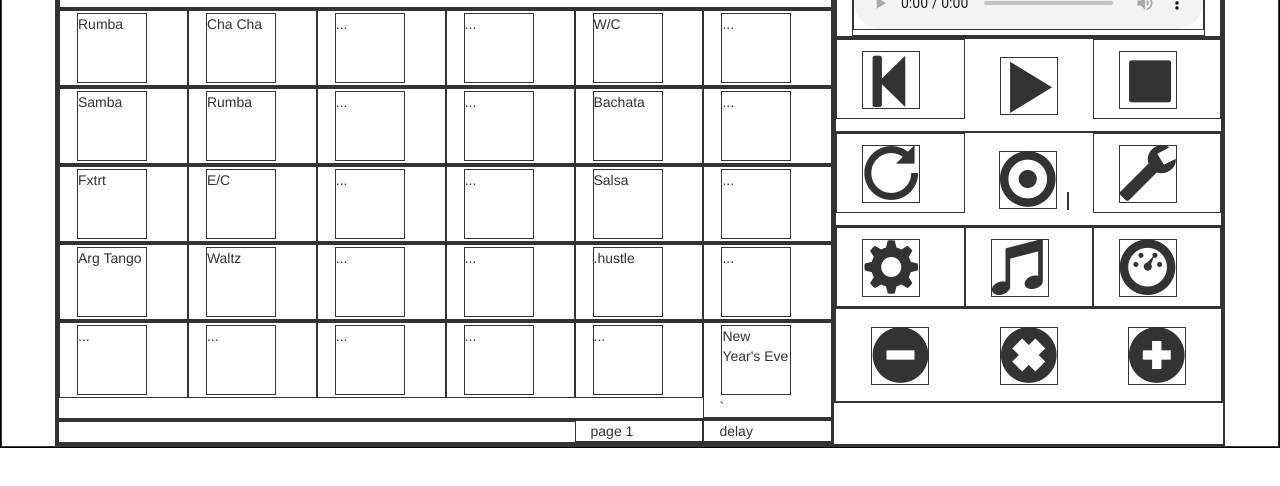
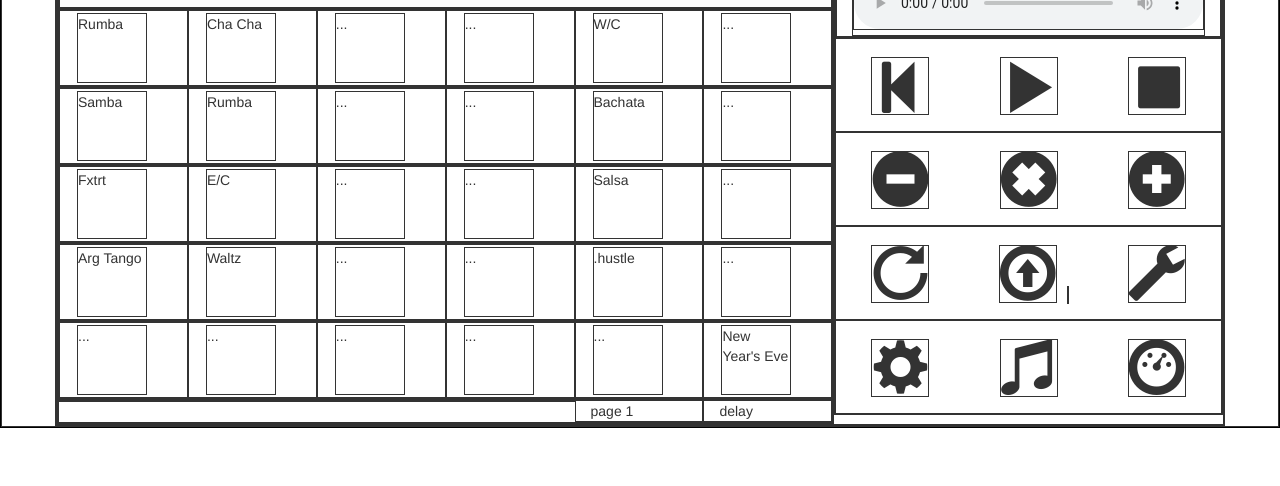
Before and after one commit to IljaGoushcha/emphonic_player_ui, a website: page emphonic_player_v01.html in a window 1280 px wide. Shown: the part 116-602 px from the top of the page. Drawn offline with Linux system fonts and the light colour scheme; no server answers.

Commit message:
added ng-controller to modal, minor bug fixed

```diff
--- a/app.js
+++ b/app.js
@@ -44,6 +44,7 @@ angular.module('EmphonicPlayer').controller('MainCtrl', function($scope, $http,
     };
 
     $scope.getAmazonURL = function() {
+        console.log("inside getAmazonURL");
         $http.get('http://localhost:3000/amazon/sign_key').success(function(response){
             $scope.response = response;
             console.log(response.key);
--- a/emphonic_player_v01.html
+++ b/emphonic_player_v01.html
@@ -63,7 +63,8 @@
               <div class="col-xs-2 col-sm-2 col-md-2 col-lg-2"><div class="folder">...</div></div>
               <div class="col-xs-2 col-sm-2 col-md-2 col-lg-2"><div class="folder">...</div></div>
               <div class="col-xs-2 col-sm-2 col-md-2 col-lg-2"><div class="folder">...</div></div>
-              <div class="col-xs-2 col-sm-2 col-md-2 col-lg-2"><div class="folder">New Year's Eve</div>`</div>
+              <div class="col-xs-2 col-sm-2 col-md-2 col-lg-2"><div class="folder">New Year's Eve</div>
+            </div>
             </div>
             <div class="row">
               <div class="col-xs-8 col-sm-8 col-md-8 col-lg-8"></div>
@@ -99,30 +100,31 @@
             </div>
           </div>
           <div class="row">
-            <div class="col-xs-4 col-sm-4 col-md-4 col-lg-4"><i class="glyphicon glyphicon-step-backward"></i></div>
+            <div class="col-xs-4 col-sm-4 col-md-4 col-lg-4 btn"><i class="glyphicon glyphicon-step-backward"></i></div>
             <div class="col-xs-4 col-sm-4 col-md-4 col-lg-4 btn"><i class="glyphicon glyphicon-play" ng-click="playButton()"></i></div>
-            <div class="col-xs-4 col-sm-4 col-md-4 col-lg-4"><i class="glyphicon glyphicon-stop"></i></div>
-          </div>
-          <div class="row">
-            <div class="col-xs-4 col-sm-4 col-md-4 col-lg-4"><i class="glyphicon glyphicon-repeat"></i></div>
-
-            <div class="col-xs-4 col-sm-4 col-md-4 col-lg-4 btn" data-toggle="modal" data-target="#UploadSongModal">
-              <i class="glyphicon glyphicon-record"></i>
-              <upload-modal title="Choose a song to upload"></upload-modal>
-            </div>
-
-            <div class="col-xs-4 col-sm-4 col-md-4 col-lg-4"><i class="glyphicon glyphicon-wrench"></i></div>
-          </div>
-          <div class="row">
-            <div class="col-xs-4 col-sm-4 col-md-4 col-lg-4"><i class="glyphicon glyphicon-cog"></i></div>
-            <div class="col-xs-4 col-sm-4 col-md-4 col-lg-4"><i class="glyphicon glyphicon-music"></i></div>
-            <div class="col-xs-4 col-sm-4 col-md-4 col-lg-4"><i class="glyphicon glyphicon-dashboard"></i></div>
+            <div class="col-xs-4 col-sm-4 col-md-4 col-lg-4 btn"><i class="glyphicon glyphicon-stop"></i></div>
           </div>
           <div class="row">
             <div class="col-xs-4 col-sm-4 col-md-4 col-lg-4 btn"><i class="glyphicon glyphicon-minus-sign" ng-click="slowDown()"></i></div>
             <div class="col-xs-4 col-sm-4 col-md-4 col-lg-4 btn"><i class="glyphicon glyphicon-remove-sign" ng-click="resetSpeed()"></i></div>
             <div class="col-xs-4 col-sm-4 col-md-4 col-lg-4 btn"><i class="glyphicon glyphicon-plus-sign" ng-click="speedUp()"></i></div>
           </div>
+          <div class="row">
+            <div class="col-xs-4 col-sm-4 col-md-4 col-lg-4 btn"><i class="glyphicon glyphicon-repeat"></i></div>
+
+            <div class="col-xs-4 col-sm-4 col-md-4 col-lg-4 btn" data-toggle="modal" data-target="#UploadSongModal">
+              <i class="glyphicon glyphicon-upload"></i>
+              <upload-modal title="Choose a song to upload"></upload-modal>
+            </div>
+
+            <div class="col-xs-4 col-sm-4 col-md-4 col-lg-4 btn"><i class="glyphicon glyphicon-wrench"></i></div>
+          </div>
+          <div class="row">
+            <div class="col-xs-4 col-sm-4 col-md-4 col-lg-4 btn"><i class="glyphicon glyphicon-cog"></i></div>
+            <div class="col-xs-4 col-sm-4 col-md-4 col-lg-4 btn"><i class="glyphicon glyphicon-music"></i></div>
+            <div class="col-xs-4 col-sm-4 col-md-4 col-lg-4 btn"><i class="glyphicon glyphicon-dashboard"></i></div>
+          </div>
+
         </div>
 
       </div>
--- a/templates/upload-modal.html
+++ b/templates/upload-modal.html
@@ -5,7 +5,7 @@
         <button type="button" class="close" data-dismiss="modal"><span aria-hidden="true">&times;</span><span class="sr-only">Close</span></button>
         <h4 class="modal-title">Chose an mp3 file to upload</h4>
       </div>
-      <div class="modal-body">
+      <div class="modal-body" ng-controller="MainCtrl">
 
         <form id='fileUpload' action="http://emphonic-player-demo.s3.amazonaws.com/" method="post" enctype="multipart/form-data">
           <input id='acl' type="hidden" name="acl" value="{{ response.acl }}" />
@@ -22,7 +22,7 @@
         <form role="form" action="http://localhost:3000/songs" method="post" enctype="multipart/form-data">
 
           <div class="form-group">
-            <input type="text" class="form-control" id="inputUrl" name="song[url]" value=" https://s3.amazonaws.com/emphonic-player-demo/{{ response.key }}">
+            <input type="text" class="form-control" id="inputUrl" name="song[url]" value="https://s3.amazonaws.com/emphonic-player-demo/{{ response.key }}">
           </div>
           <div class="form-group">
             <input type="text" class="form-control" id="inputTitle" name="song[title]" placeholder="Enter title">
```
